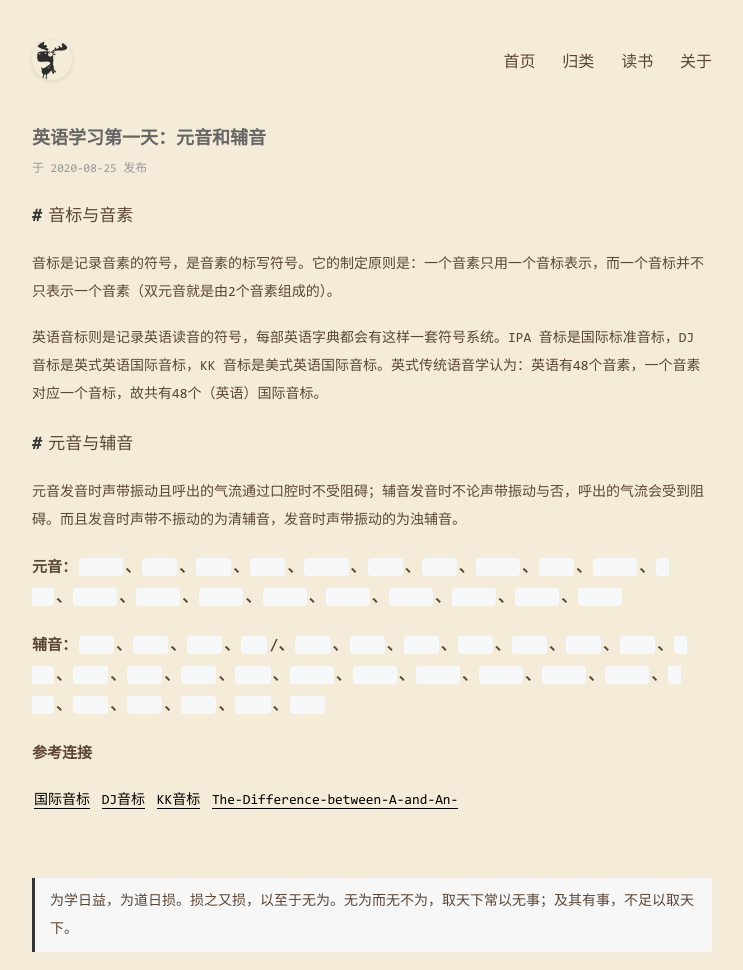
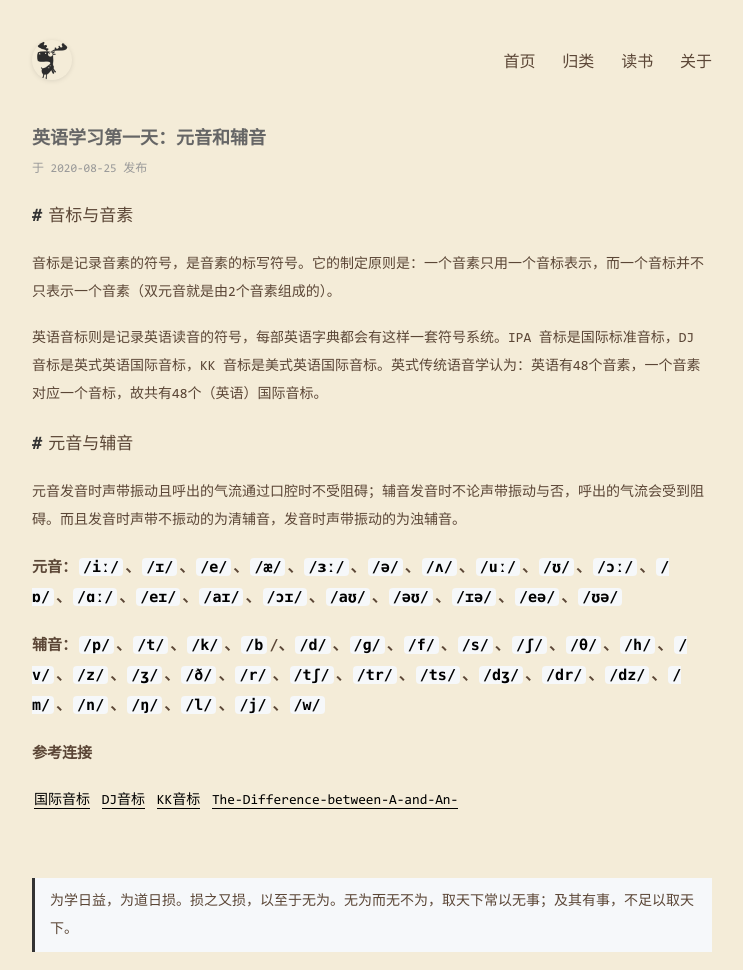
Before and after one commit to Suomea/Suomea.github.io, a Jekyll site: the page built from _posts/2020-08-25-英语学习第一天：元音和辅音.md, in a window 1280 px wide. Shown: the whole page, without its empty margins (268-1011 px from the left). Built offline with Jekyll 4.4.1, drawn with Linux system fonts in a browser that asks for light colours.

```diff
--- a/static/css/post.css
+++ b/static/css/post.css
@@ -42,7 +42,7 @@
 }
 .page-post blockquote {
   border-left: 3px solid #333333;
-  background-color: #f7f7f7;
+  background-color: #f6f8fa;
   padding: 9px 9px 9px 15px;
 }
 
@@ -88,7 +88,7 @@
   padding: 0 4px;
   margin: 0 2px;
   border-radius: 4px;
-  color: #f6f8fa;
+  color: #000000;
 }
 .page-post pre {
   font-size: 0;
```
